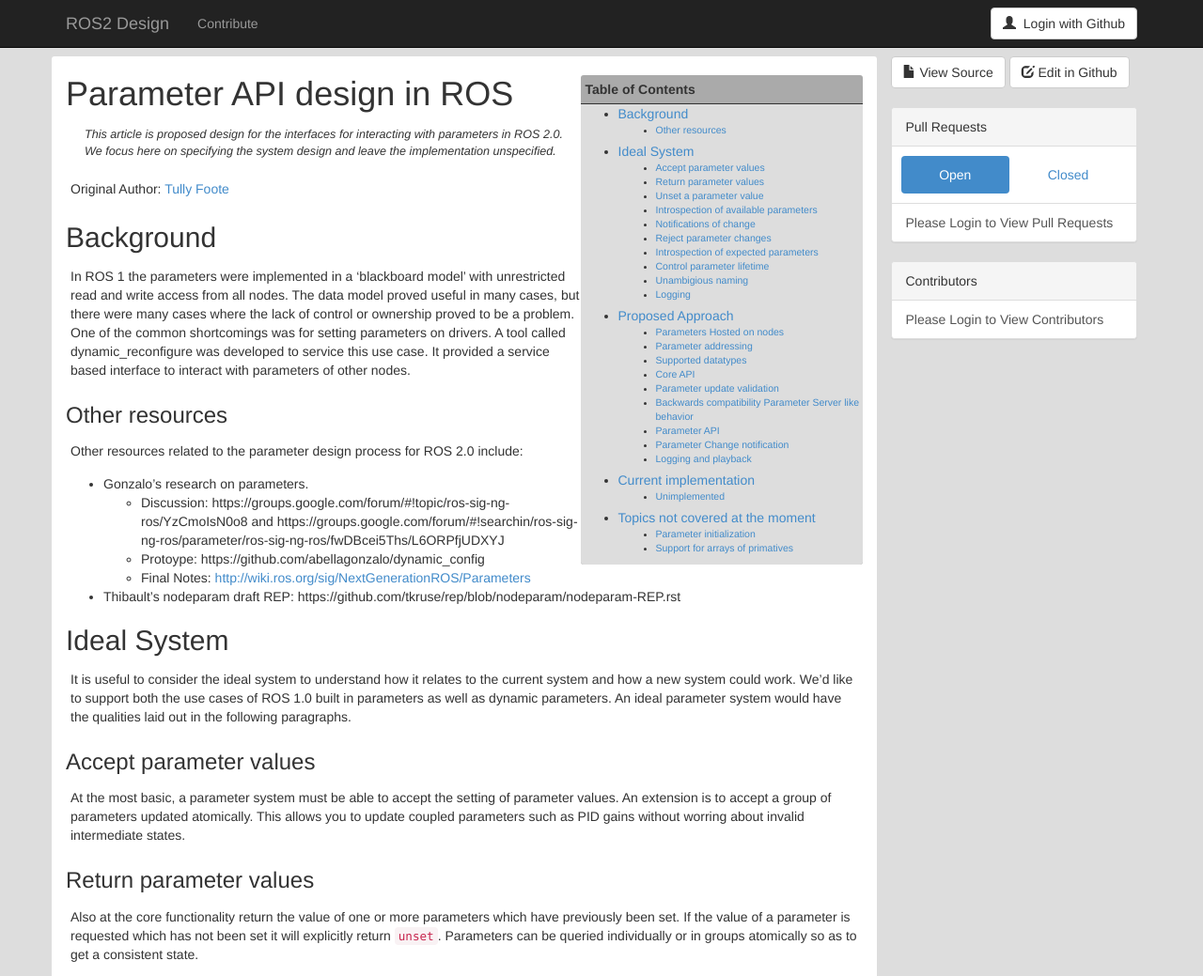
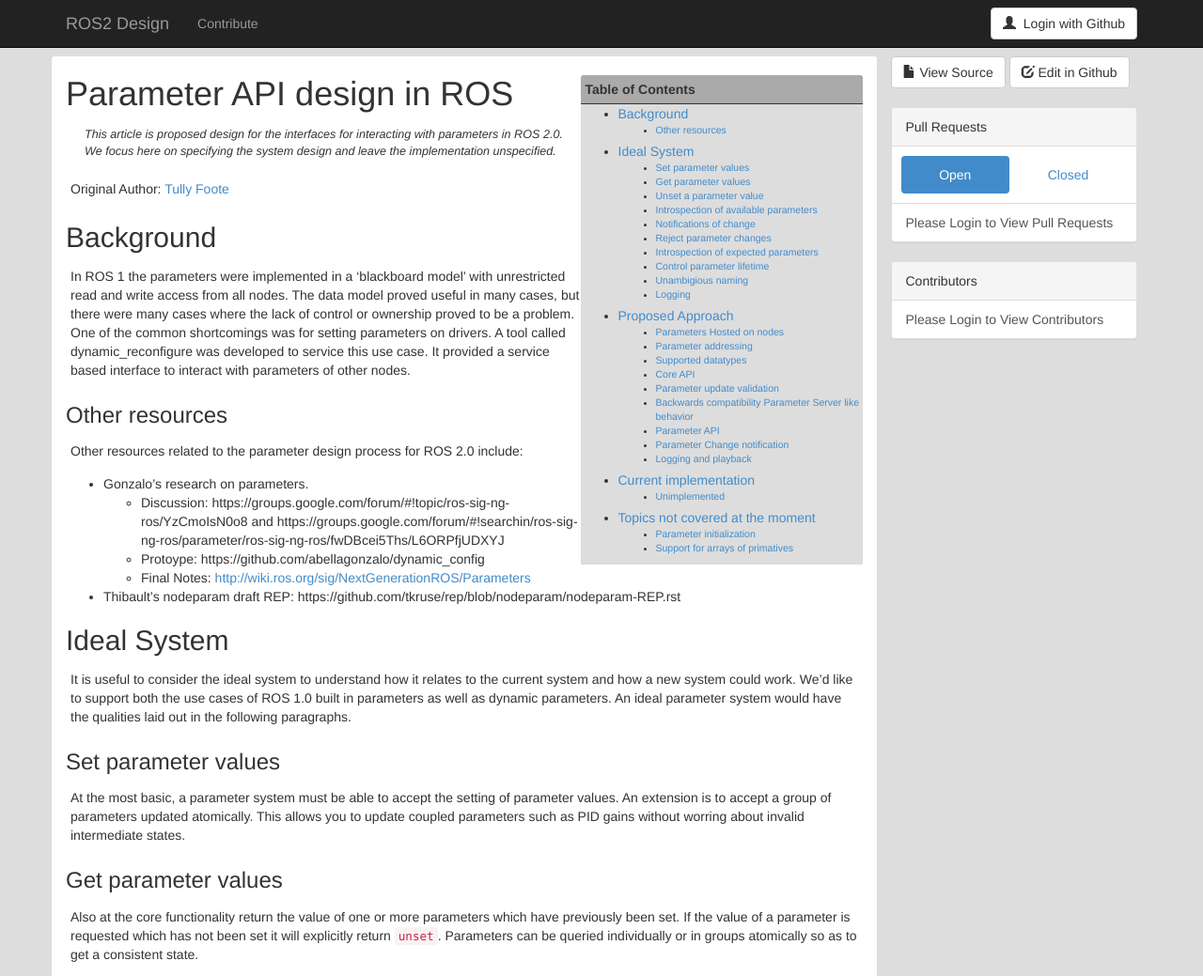
Before and after one commit to ros2/design, a Jekyll site: the page built from articles/055_ros_parameter_design.md, in a window 1280 px wide and 1400 px high. Shown: the top 1039 px of the window at 94% size. Built offline with Jekyll 4.4.1, drawn with Linux system fonts in a browser that asks for light colours; nearby versions of some CDN libraries.

Commit message:
use set and get from @wjwwood

```diff
--- a/articles/055_ros_parameter_design.md
+++ b/articles/055_ros_parameter_design.md
@@ -44,13 +44,13 @@ It is useful to consider the ideal system to understand how it relates to the cu
 We'd like to support both the use cases of ROS 1.0 built in parameters as well as dynamic parameters.
 An ideal parameter system would have the qualities laid out in the following paragraphs.
 
-### Accept parameter values
+### Set parameter values
 
 At the most basic, a parameter system must be able to accept the setting of parameter values.
 An extension is to accept a group of parameters updated atomically.
 This allows you to update coupled parameters such as PID gains without worring about invalid intermediate states.
 
-### Return parameter values
+### Get parameter values
 
 Also at the core functionality return the value of one or more parameters which have previously been set.
 If the value of a parameter is requested which has not been set it will explicitly return `unset`.
```
